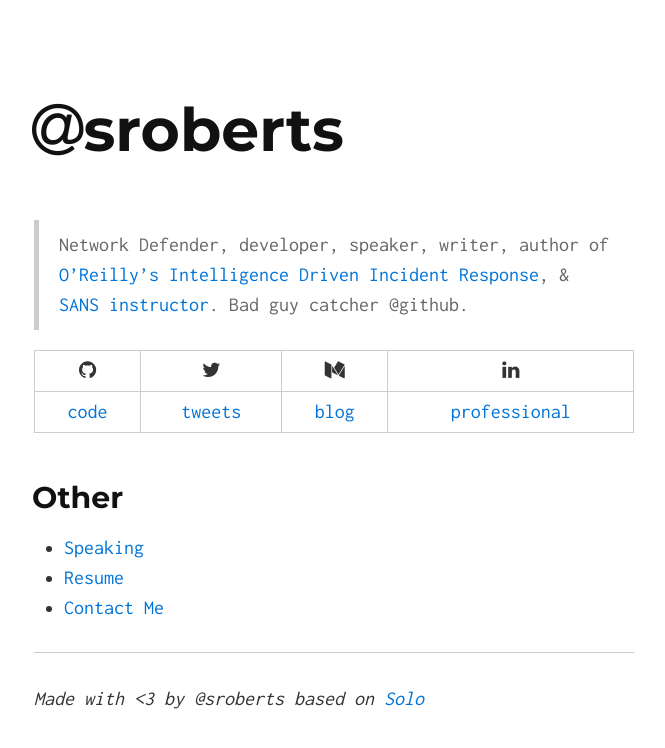
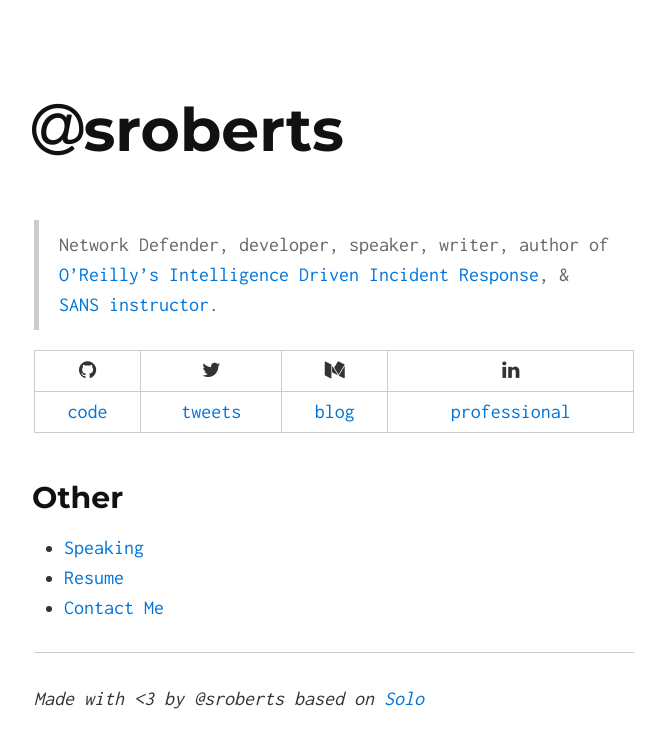
Before and after one commit to sroberts/sroberts.github.io, a Jekyll site: the page built from index.md, in a window 1280 px wide. Shown: the top 748 px of the page, without its empty margins (306-971 px from the left). Built offline with Jekyll 4.4.1, drawn with Linux system fonts in a browser that asks for light colours.

Commit message:
GitHub Removal

```diff
--- a/index.md
+++ b/index.md
@@ -2,7 +2,7 @@
 layout: default
 ---
 
-> Network Defender, developer, speaker, writer, author of [O’Reilly’s Intelligence Driven Incident Response](http://shop.oreilly.com/product/0636920043614.do), & [SANS instructor](https://www.sans.org/instructors/scott-roberts). Bad guy catcher @github.
+> Network Defender, developer, speaker, writer, author of [O’Reilly’s Intelligence Driven Incident Response](http://shop.oreilly.com/product/0636920043614.do), & [SANS instructor](https://www.sans.org/instructors/scott-roberts).
 
 | <i class="fa fa-github" aria-hidden="true"></i> | <i class="fa fa-twitter" aria-hidden="true"></i> | <i class="fa fa-medium" aria-hidden="true"></i> |     <i class="fa fa-linkedin" aria-hidden="true"></i>     |
 |:-----------------------------------------------:|:------------------------------------------------:|:-----------------------------------------------:|:---------------------------------------------------------:|
```
